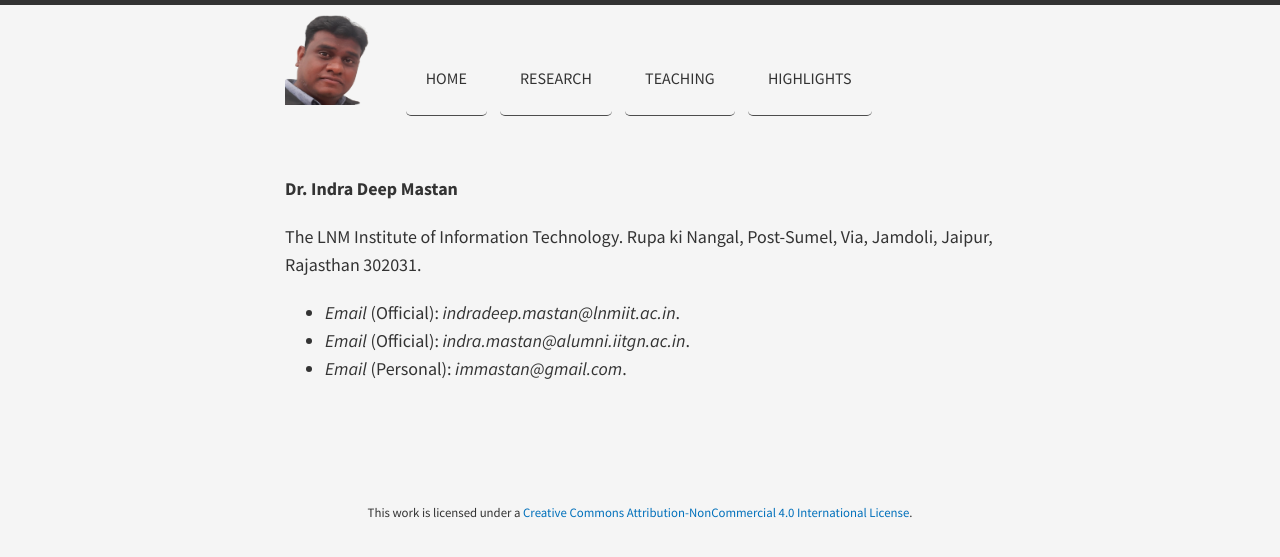
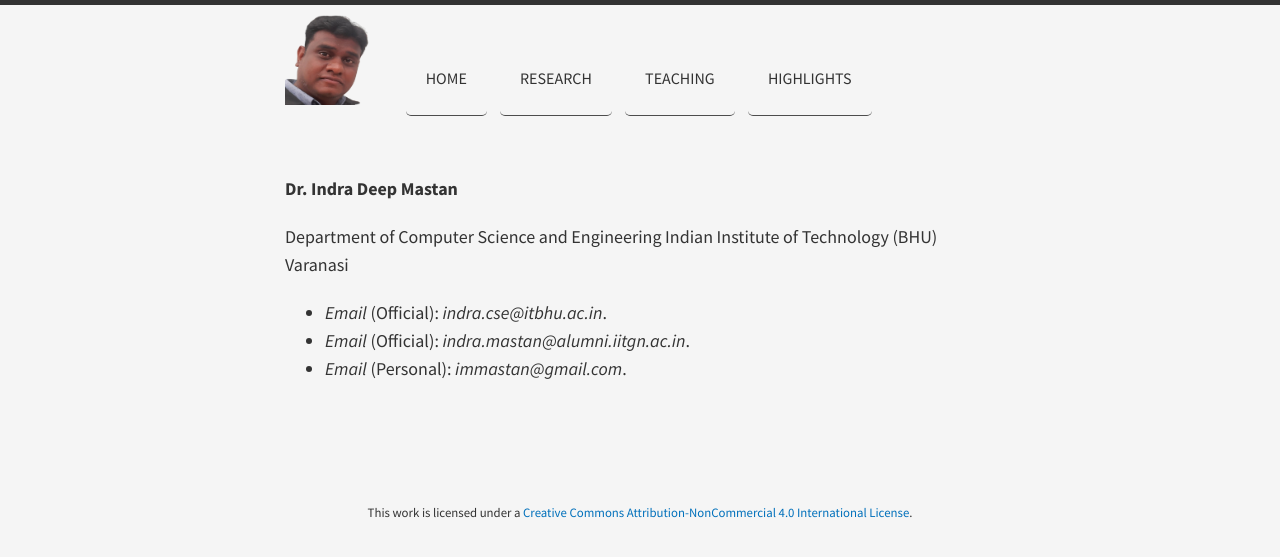
Before and after one commit to indramastan/indradeepmastan, a Jekyll site: the page built from contact/index.md, in a window 1280 px wide. Shown: the top 557 px of the page. Built offline with Jekyll 4.4.1, drawn with Linux system fonts in a browser that asks for light colours; nearby versions of some CDN libraries.

Commit message:
Update index.md

```diff
--- a/contact/index.md
+++ b/contact/index.md
@@ -4,9 +4,9 @@ title:
 ---
 
 #### Dr. Indra Deep Mastan
-The LNM Institute of Information Technology.
-Rupa ki Nangal, Post-Sumel, Via, Jamdoli, Jaipur, Rajasthan 302031.
+Department of Computer Science and Engineering
+Indian Institute of Technology (BHU) Varanasi
 
-- *Email* (Official): *indradeep.mastan@lnmiit.ac.in*.
+- *Email* (Official): *indra.cse@itbhu.ac.in*.
 - *Email* (Official): *indra.mastan@alumni.iitgn.ac.in*.
 - *Email* (Personal): *immastan@gmail.com*.
```
